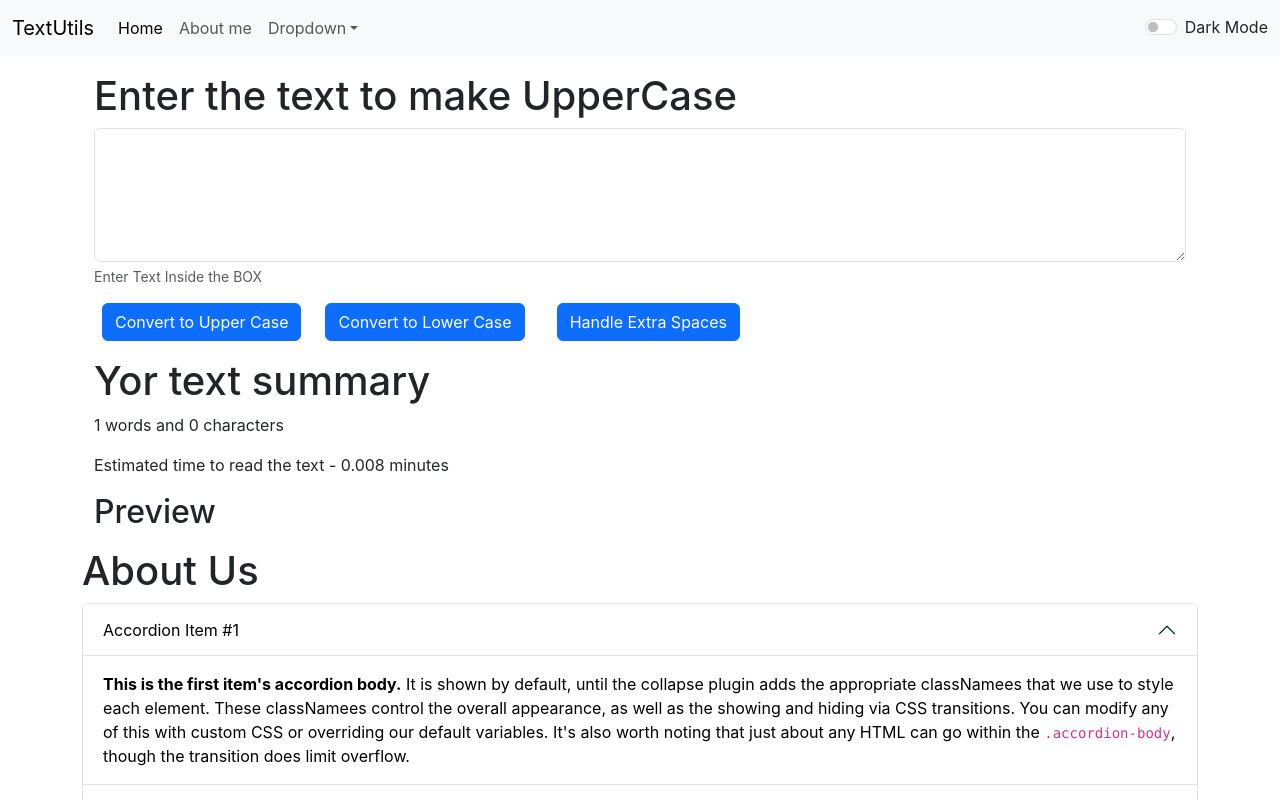
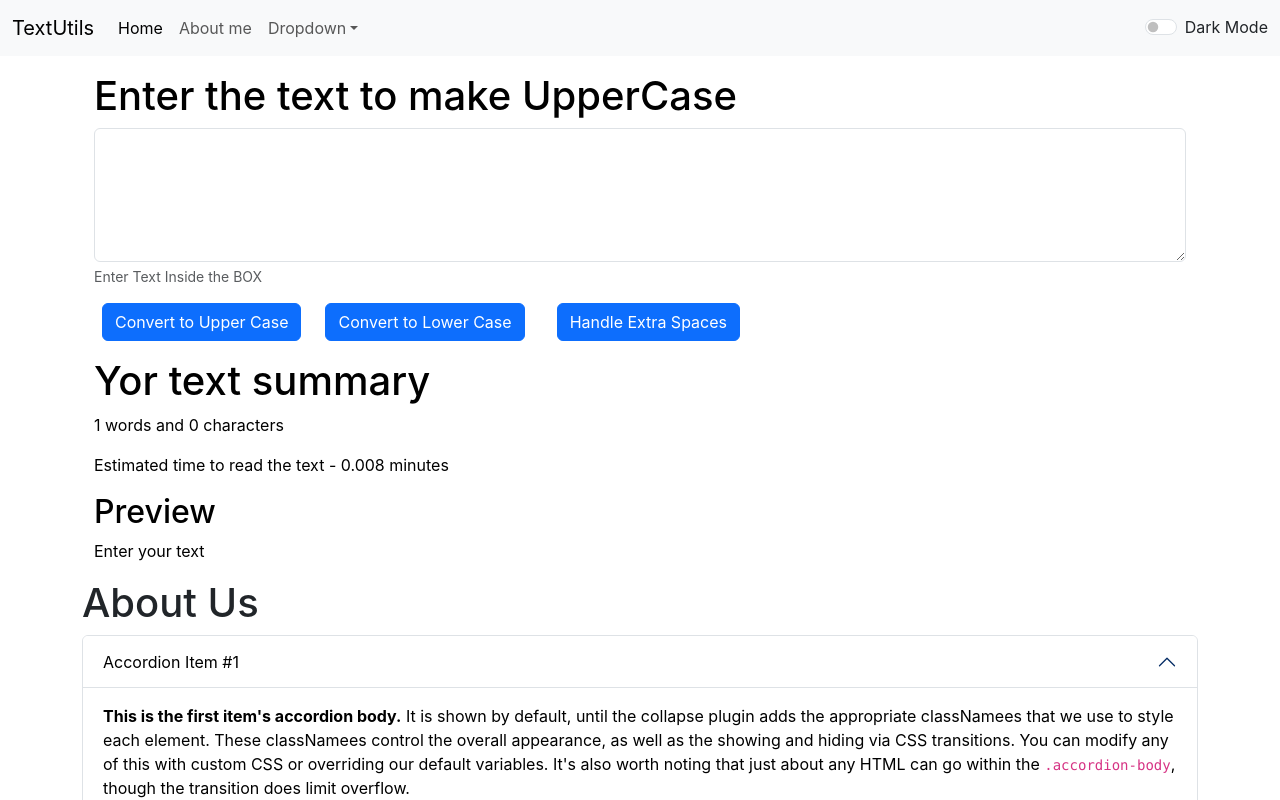
Before and after one commit to sadikurrahamanfahim/my-app, a React (Create React App) app: page / in a window 1280 px wide. Shown: the top 800 px of the page. Built offline with nearby package versions, Linux system fonts and the light colour scheme.

Commit message:
enbled dark mode

```diff
--- a/src/App.js
+++ b/src/App.js
@@ -11,7 +11,7 @@ function App() {
   const toggleMode = ()=>{
     if(mode==='light'){
       setMode ('dark');
-      document.body.style.backgroundColor='grey';
+      document.body.style.backgroundColor='black';
     }
     else{
       setMode('light');
@@ -21,7 +21,7 @@ function App() {
   return (
     <>
       <Navbar title="TextUtils" about="About me" mode={mode} toggleMode={toggleMode}/>
-      {<div className="container my-3"><Textform heading="Enter the text to make UpperCase" /></div>}
+      {<div className="container my-3"><Textform heading="Enter the text to make UpperCase" mode={mode} /></div>}
       <div className="container my-3"><About /></div>
     </>
   );
--- a/src/components/Textform.js
+++ b/src/components/Textform.js
@@ -23,22 +23,22 @@ export default function Textform(props) {
 
   return (
     <>
-      <div className="container">
+      <div className="container" style={{color: props.mode==='light'?'black':'white'}}>
         <h1>{props.heading}</h1>
         <div className="mb-3">
-          <textarea className="form-control" value={text} onChange={handleOnChange} id="myBox" rows="5"></textarea>
+          <textarea className="form-control" value={text} onChange={handleOnChange} style={{backgroundColor: props.mode==='dark'?'black':'white' , color: props.mode==='light'?'black':'white'}} id="myBox" rows="5"></textarea>
           <div className="form-text">Enter Text Inside the BOX</div>
         </div>
         <button className="btn btn-primary mx-2" onClick={handleUpClick} >Convert to Upper Case</button>
         <button className="btn btn-primary mx-3" onClick={handleLowClick} >Convert to Lower Case</button>
         <button className="btn btn-primary mx-3" onClick={handleExtraspaces} >Handle Extra Spaces</button>
       </div>
-      <div className="container my-3">
+      <div className="container my-3" style={{color: props.mode==='light'?'black':'white'}}>
         <h1>Yor text summary</h1>
         <p>{text.split(" ").length} words and {text.length} characters</p>
         <p>Estimated time to read the text - {0.008 * text.split(" ").length} minutes</p>
         <h2>Preview</h2>
-        <p>{text}</p>
+        <p>{text.length>0?text:"Enter your text"}</p>
       </div>
     </>
   )
```
